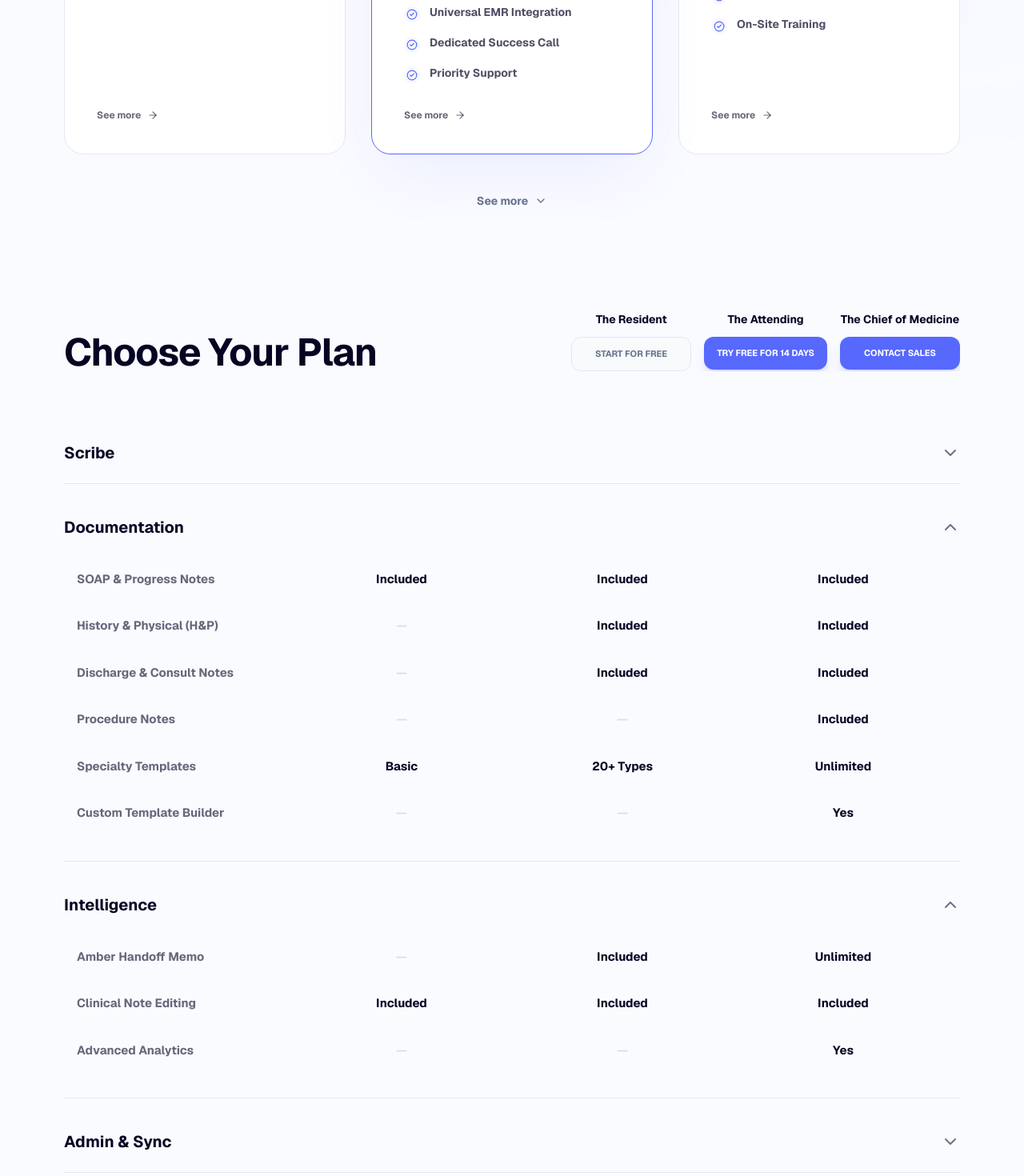
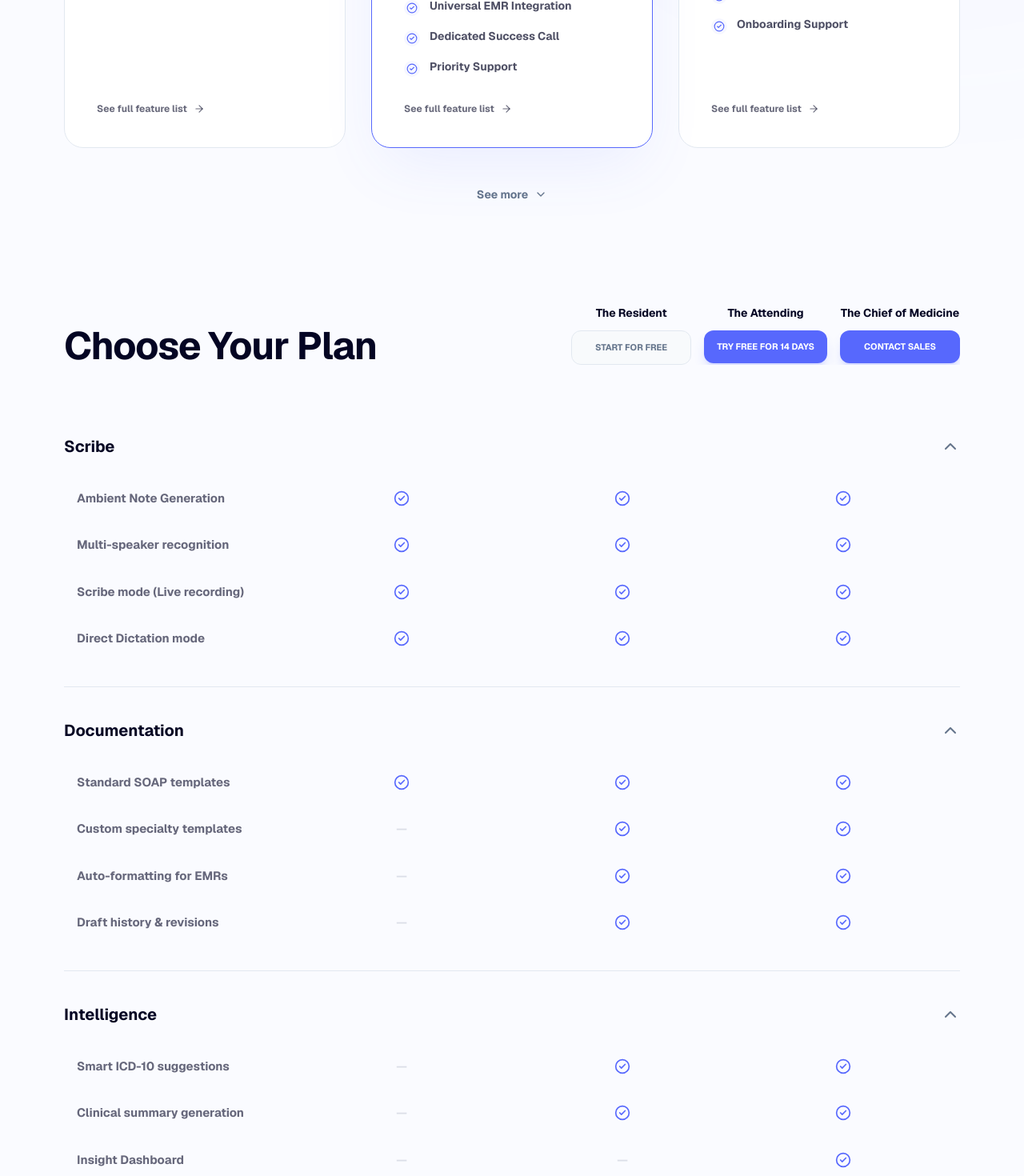
Before and after one commit to zybano/pn-homepage, a React (Vite) app: page /pricing in a window 1280 px wide. Shown: the part 1160-2630 px from the top of the page at 80% size. Built offline with nearby package versions, Linux system fonts and the light colour scheme.

Commit message:
feat: implement dynamic currency selection and data-driven pricing card rendering in PricingPage

```diff
--- a/src/pages/PricingPage.tsx
+++ b/src/pages/PricingPage.tsx
@@ -26,6 +26,125 @@ const PricingPage = () => {
   const [viewMode, setViewMode] = useState<"individual" | "teams">(
     "individual",
   );
+  const [currencyCode, setCurrencyCode] = useState("USD");
+  const [isCurrencyOpen, setIsCurrencyOpen] = useState(false);
+
+  const currencies = [
+    { code: "USD", symbol: "$", rate: 1 },
+    { code: "EUR", symbol: "€", rate: 0.92 },
+    { code: "GBP", symbol: "£", rate: 0.79 },
+  ];
+
+  const activeCurrency = currencies.find((c) => c.code === currencyCode) || currencies[0];
+
+  const pricingData: any = {
+    individual: [
+      {
+        name: "The Resident",
+        description: "Start for free. No credit card required.",
+        price: 0,
+        buttonText: "Get PrecisionNote free",
+        subtext: "20 Credits per month",
+        features: [
+          "AI Ambient Note Generation",
+          "Standard SOAP Templates",
+          "HIPAA Secure",
+          "E-mail Secure",
+        ],
+        variant: "secondary",
+      },
+      {
+        name: "The Attending",
+        description: "Unlimited scribe solutions for your practice.",
+        price: billingCycle === "yearly" ? 20 : 25,
+        period: "Per user/month",
+        saveText: "SAVE 20%",
+        isPopular: true,
+        showBillingToggle: true,
+        buttonText: "Try free for 14 days",
+        subtext: "60 Credits per month",
+        features: [
+          "Everything in the resident, plus:",
+          "All Specialty Templates",
+          "Universal EMR Integration",
+          "Dedicated Success Call",
+          "Priority Support",
+        ],
+        variant: "primary",
+      },
+      {
+        name: "The Chief of Medicine",
+        description: "Customized integration for your whole department.",
+        price: "Custom",
+        buttonText: "Contact Sales",
+        subtext: "50+ people per month",
+        features: [
+          "Everything in the attending, plus:",
+          "Bulk User Management",
+          "Custom Security Reviews",
+          "Dedicated Account Manager",
+          "Onboarding Support",
+        ],
+        variant: "primary",
+      },
+    ],
+    teams: [
+      {
+        name: "Clinical Team",
+        description: "Collaborative tools for small practices.",
+        price: billingCycle === "yearly" ? 35 : 45,
+        period: "Per user/month",
+        saveText: "SAVE 20%",
+        showBillingToggle: true,
+        buttonText: "Request Team Demo",
+        subtext: "Unlimited notes for team",
+        features: [
+          "Everything in Attending",
+          "Shared Patient Context",
+          "Team Template Library",
+          "Centralized Billing",
+          "Admin Dashboard",
+        ],
+        variant: "secondary",
+      },
+      {
+        name: "Practice Plus",
+        description: "Advanced solutions for growing clinics.",
+        price: billingCycle === "yearly" ? 75 : 90,
+        period: "Per user/month",
+        isPopular: true,
+        saveText: "SAVE 20%",
+        showBillingToggle: true,
+        buttonText: "Start Practice Trial",
+        subtext: "Up to 50 providers",
+        features: [
+          "Everything in Clinical Team",
+          "Priority API Access",
+          "Custom Security Audit",
+          "On-site Training Option",
+          "Dedicated Account Mgr",
+        ],
+        variant: "primary",
+      },
+      {
+        name: "Enterprise",
+        description: "Organization-wide clinical intelligence.",
+        price: "Custom",
+        buttonText: "Contact Enterprise",
+        subtext: "Large Scale Hospital Systems",
+        features: [
+          "Everything in Practice Plus",
+          "Fleet Management",
+          "White-label Reports",
+          "Custom ML Models",
+          "24/7 Dedicated Support",
+        ],
+        variant: "primary",
+      },
+    ],
+  };
+
+
 
   const faqs = [
     {
@@ -107,9 +226,10 @@ const PricingPage = () => {
             whileInView={{ opacity: 1, y: 0 }}
             viewport={{ once: true }}
             transition={{ delay: 0.2 }}
-            className="flex flex-col md:flex-row items-center justify-center gap-4"
+            className="flex items-center justify-center gap-4"
           >
-            <div className="bg-[#E9EBFF]/50 p-1 rounded-xl flex items-center border border-[#5768fd]/10">
+            {/* Main Category Switcher - Exactly as Figma */}
+            <div className="bg-[#5768fd]/10 p-1 rounded-xl flex items-center border border-[#5768fd]/5">
               <button
                 onClick={() => setViewMode("individual")}
                 className={`px-6 py-2 rounded-lg text-xs font-bold tracking-wide transition-all ${viewMode === "individual" ? "bg-brand-blue text-white shadow-md" : "text-brand-blue/60 hover:text-brand-blue"}`}
@@ -124,70 +244,67 @@ const PricingPage = () => {
               </button>
             </div>
 
-            <div className="flex items-center gap-2 bg-white px-4 py-2.5 rounded-xl border border-brand-border text-xs font-bold text-brand-navy cursor-pointer hover:border-brand-blue transition-all shadow-sm">
-              USD <ChevronDown className="w-3.5 h-3.5 text-brand-muted" />
+            {/* Currency Selector - Exactly as Figma */}
+            <div className="relative">
+              <button
+                onClick={() => setIsCurrencyOpen(!isCurrencyOpen)}
+                className="flex items-center gap-2 bg-white px-4 py-2.5 rounded-xl border border-brand-border text-xs font-bold text-brand-navy hover:border-brand-blue transition-all shadow-sm"
+              >
+                {activeCurrency.code}
+                <ChevronDown className={`w-3.5 h-3.5 text-brand-muted transition-transform duration-300 ${isCurrencyOpen ? "rotate-180" : ""}`} />
+              </button>
+
+              <AnimatePresence>
+                {isCurrencyOpen && (
+                  <motion.div
+                    initial={{ opacity: 0, y: 5 }}
+                    animate={{ opacity: 1, y: 0 }}
+                    exit={{ opacity: 0, y: 5 }}
+                    className="absolute top-full right-0 mt-2 bg-white border border-brand-border rounded-xl shadow-xl z-50 overflow-hidden min-w-[100px]"
+                  >
+                    {currencies.map((c) => (
+                      <button
+                        key={c.code}
+                        onClick={() => {
+                          setCurrencyCode(c.code);
+                          setIsCurrencyOpen(false);
+                        }}
+                        className={`w-full px-4 py-2.5 text-left text-xs font-bold transition-colors hover:bg-brand-bg ${
+                          currencyCode === c.code ? "text-brand-blue bg-blue-50/50" : "text-brand-navy"
+                        }`}
+                      >
+                        {c.code}
+                      </button>
+                    ))}
+                  </motion.div>
+                )}
+              </AnimatePresence>
             </div>
           </motion.div>
         </section>
 
         {/* Pricing Cards */}
         <section className="container-custom mb-32">
-          <div className="grid lg:grid-cols-3 gap-8 items-stretch">
-            <PricingCard
-              name="The Resident"
-              description="Start for free, No credit card required."
-              price="0"
-              buttonText="Get PrecisionNote free"
-              subtext="20 credits per month"
-              features={[
-                "AI Ambient Note Generation",
-                "Standard SOAP Templates",
-                "HIPAA Secure",
-                "E-Mail Support",
-              ]}
-              buttonVariant="secondary"
-            />
-
-            <PricingCard
-              name="The Attending"
-              description="Unlimited scribe solutions for your practice."
-              price="20"
-              period="Per user/month"
-              saveText="Save 20%"
-              isPopular={true}
-              billingCycle={billingCycle}
-              onBillingToggle={() =>
-                setBillingCycle(
-                  billingCycle === "monthly" ? "yearly" : "monthly",
-                )
-              }
-              buttonText="Try free for 14 days"
-              subtext="60 credits per month"
-              features={[
-                "Everything in the resident, plus:",
-                "All Specialty Templates",
-                "Universal EMR Integration",
-                "Dedicated Success Call",
-                "Priority Support",
-              ]}
-              buttonVariant="primary"
-            />
-
-            <PricingCard
-              name="The Chief of Medicine"
-              description="Customized integration for your whole department."
-              price="Custom"
-              buttonText="Contact Sales"
-              subtext="50+ people per month"
-              features={[
-                "Everything in the attending, plus:",
-                "Bulk User Management",
-                "Custom Security Reviews",
-                "Dedicated Account Manager",
-                "On-Site Training",
-              ]}
-              buttonVariant="primary"
-            />
+          <div className={`grid gap-8 items-stretch ${pricingData[viewMode].length === 1 ? "max-w-md mx-auto" : "lg:grid-cols-3"}`}>
+            {pricingData[viewMode].map((plan: any) => (
+              <PricingCard
+                key={plan.name}
+                name={plan.name}
+                description={plan.description}
+                price={typeof plan.price === "number" ? Math.round(plan.price * activeCurrency.rate) : plan.price}
+                symbol={activeCurrency.symbol}
+                buttonText={plan.buttonText}
+                subtext={plan.subtext}
+                features={plan.features}
+                isPopular={plan.isPopular}
+                saveText={plan.saveText}
+                period={plan.period}
+                buttonVariant={plan.variant}
+                billingCycle={billingCycle}
+                showBillingToggle={plan.showBillingToggle}
+                onBillingToggle={() => setBillingCycle(billingCycle === "yearly" ? "monthly" : "yearly")}
+              />
+            ))}
           </div>
           <p className="text-center text-brand-muted font-bold text-sm mt-12 cursor-pointer hover:text-brand-blue transition-colors flex items-center justify-center gap-2">
             See more <ChevronDown className="w-4 h-4" />
@@ -230,14 +347,23 @@ const PricingPage = () => {
           <div className="space-y-4">
             <TableGroup
               title="Scribe"
+              isOpenDefault={true}
               rows={[
                 {
                   label: "Ambient Note Generation",
-                  values: ["Included", "Included", "Included"],
+                  values: [true, true, true],
                 },
                 {
-                  label: "Multi-Language Processing",
-                  values: ["Standard", "Advanced", "Custom"],
+                  label: "Multi-speaker recognition",
+                  values: [true, true, true],
+                },
+                {
+                  label: "Scribe mode (Live recording)",
+                  values: [true, true, true],
+                },
+                {
+                  label: "Direct Dictation mode",
+                  values: [true, true, true],
                 },
               ]}
             />
@@ -247,28 +373,20 @@ const PricingPage = () => {
               isOpenDefault={true}
               rows={[
                 {
-                  label: "SOAP & Progress Notes",
-                  values: ["Included", "Included", "Included"],
+                  label: "Standard SOAP templates",
+                  values: [true, true, true],
                 },
                 {
-                  label: "History & Physical (H&P)",
-                  values: [false, "Included", "Included"],
+                  label: "Custom specialty templates",
+                  values: [false, true, true],
                 },
                 {
-                  label: "Discharge & Consult Notes",
-                  values: [false, "Included", "Included"],
+                  label: "Auto-formatting for EMRs",
+                  values: [false, true, true],
                 },
                 {
-                  label: "Procedure Notes",
-                  values: [false, false, "Included"],
-                },
-                {
-                  label: "Specialty Templates",
-                  values: ["Basic", "20+ Types", "Unlimited"],
-                },
-                {
-                  label: "Custom Template Builder",
-                  values: [false, false, "Yes"],
+                  label: "Draft history & revisions",
+                  values: [false, true, true],
                 },
               ]}
             />
@@ -278,43 +396,66 @@ const PricingPage = () => {
               isOpenDefault={true}
               rows={[
                 {
-                  label: "Amber Handoff Memo",
-                  values: [false, "Included", "Unlimited"],
+                  label: "Smart ICD-10 suggestions",
+                  values: [false, true, true],
                 },
                 {
-                  label: "Clinical Note Editing",
-                  values: ["Included", "Included", "Included"],
+                  label: "Clinical summary generation",
+                  values: [false, true, true],
                 },
-                { label: "Advanced Analytics", values: [false, false, "Yes"] },
+                {
+                  label: "Insight Dashboard",
+                  values: [false, false, true],
+                },
+                {
+                  label: "Population health metrics",
+                  values: [false, false, true],
+                },
               ]}
             />
 
             <TableGroup
               title="Admin & Sync"
+              isOpenDefault={true}
               rows={[
                 {
-                  label: "Direct EMR Integration",
-                  values: ["Manual Copy", "Auto-Sync", "Custom API"],
+                  label: "Universal EMR Sync",
+                  values: [false, true, true],
                 },
                 {
-                  label: "Multi-Team Management",
-                  values: [false, false, "Yes"],
+                  label: "Mobile App Access",
+                  values: [true, true, true],
                 },
                 {
-                  label: "Dedicated Account Mgr",
-                  values: [false, false, "Yes"],
+                  label: "Multi-device syncing",
+                  values: [false, true, true],
+                },
+                {
+                  label: "Team management portal",
+                  values: [false, false, true],
                 },
               ]}
             />
 
             <TableGroup
               title="Security"
+              isOpenDefault={true}
               rows={[
-                { label: "HIPAA Compliance", values: ["Yes", "Yes", "Yes"] },
-                { label: "SOC2 Type II", values: [false, false, "Yes"] },
                 {
-                  label: "Support Level",
-                  values: ["Help Center", "Priority", "24/7 VIP"],
+                  label: "HIPAA Compliant",
+                  values: [true, true, true],
+                },
+                {
+                  label: "SOC2 Type II",
+                  values: [true, true, true],
+                },
+                {
+                  label: "Business Associate Agreement (BAA)",
+                  values: [false, true, true],
+                },
+                {
+                  label: "Identity provider (SSO) integration",
+                  values: [false, false, true],
                 },
               ]}
             />
@@ -404,15 +545,17 @@ const PricingPage = () => {
 const PricingCard = ({
   name,
   price,
+  symbol = "$",
   description,
   buttonText,
   features,
   isPopular = false,
   period,
   subtext,
+  saveText,
   billingCycle,
+  showBillingToggle,
   onBillingToggle,
-  saveText,
   buttonVariant = "primary",
 }: any) => (
   <motion.div
@@ -438,7 +581,7 @@ const PricingCard = ({
     <div className="mb-10">
       <div className="flex items-baseline gap-1">
         <span className="text-6xl font-bold text-brand-navy tracking-tighter">
-          {price === "0" || price === "Custom" ? price : `$${price}`}
+          {typeof price === "number" ? (price === 0 ? "0" : `${symbol}${price}`) : price}
         </span>
         {period && (
           <span className="text-brand-muted font-bold text-xs opacity-50 ml-1">
@@ -447,17 +590,17 @@ const PricingCard = ({
         )}
       </div>
 
-      {onBillingToggle && (
-        <div className="mt-6 flex flex-wrap items-center gap-2">
+      {showBillingToggle && (
+        <div className="mt-4 flex items-center gap-3">
           <div className="p-1 bg-slate-50 rounded-xl inline-flex items-center border border-slate-100">
             <button
-              onClick={() => onBillingToggle()}
+              onClick={() => billingCycle === "monthly" || onBillingToggle()}
               className={`px-4 py-1.5 rounded-lg text-[10px] font-bold uppercase transition-all ${billingCycle === "yearly" ? "bg-white text-brand-navy shadow-sm" : "text-brand-muted hover:text-brand-navy"}`}
             >
               Yearly
             </button>
             <button
-              onClick={() => onBillingToggle()}
+              onClick={() => billingCycle === "yearly" || onBillingToggle()}
               className={`px-4 py-1.5 rounded-lg text-[10px] font-bold uppercase transition-all ${billingCycle === "monthly" ? "bg-white text-brand-navy shadow-sm" : "text-brand-muted hover:text-brand-navy"}`}
             >
               Monthly
@@ -489,7 +632,7 @@ const PricingCard = ({
 
     <div className="space-y-4 flex-1 pt-8 border-t border-slate-100">
       <p className="text-[10px] font-bold uppercase tracking-[0.15em] text-brand-navy/30 mb-1">
-        Everything in the resident, plus:
+        Included in this plan:
       </p>
       {features.map((feature: string, i: number) => (
         <div key={i} className="flex gap-3 items-start group">
@@ -504,7 +647,7 @@ const PricingCard = ({
     </div>
 
     <button className="mt-8 text-brand-navy/60 font-bold text-xs flex items-center gap-2 group transition-all hover:text-brand-blue hover:translate-x-1">
-      See more <ArrowRight className="w-3.5 h-3.5" />
+      See full feature list <ArrowRight className="w-3.5 h-3.5" />
     </button>
   </motion.div>
 );
```
